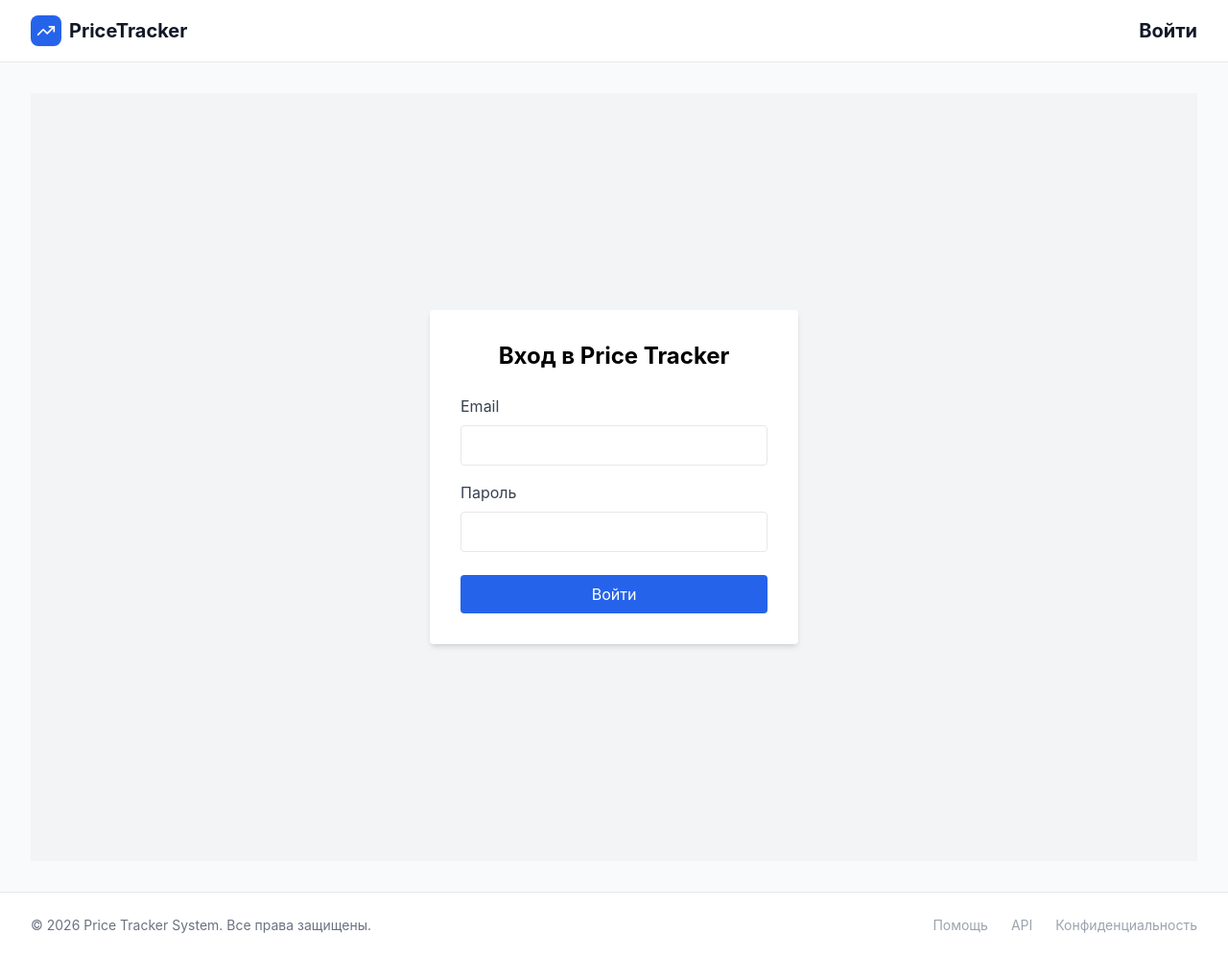
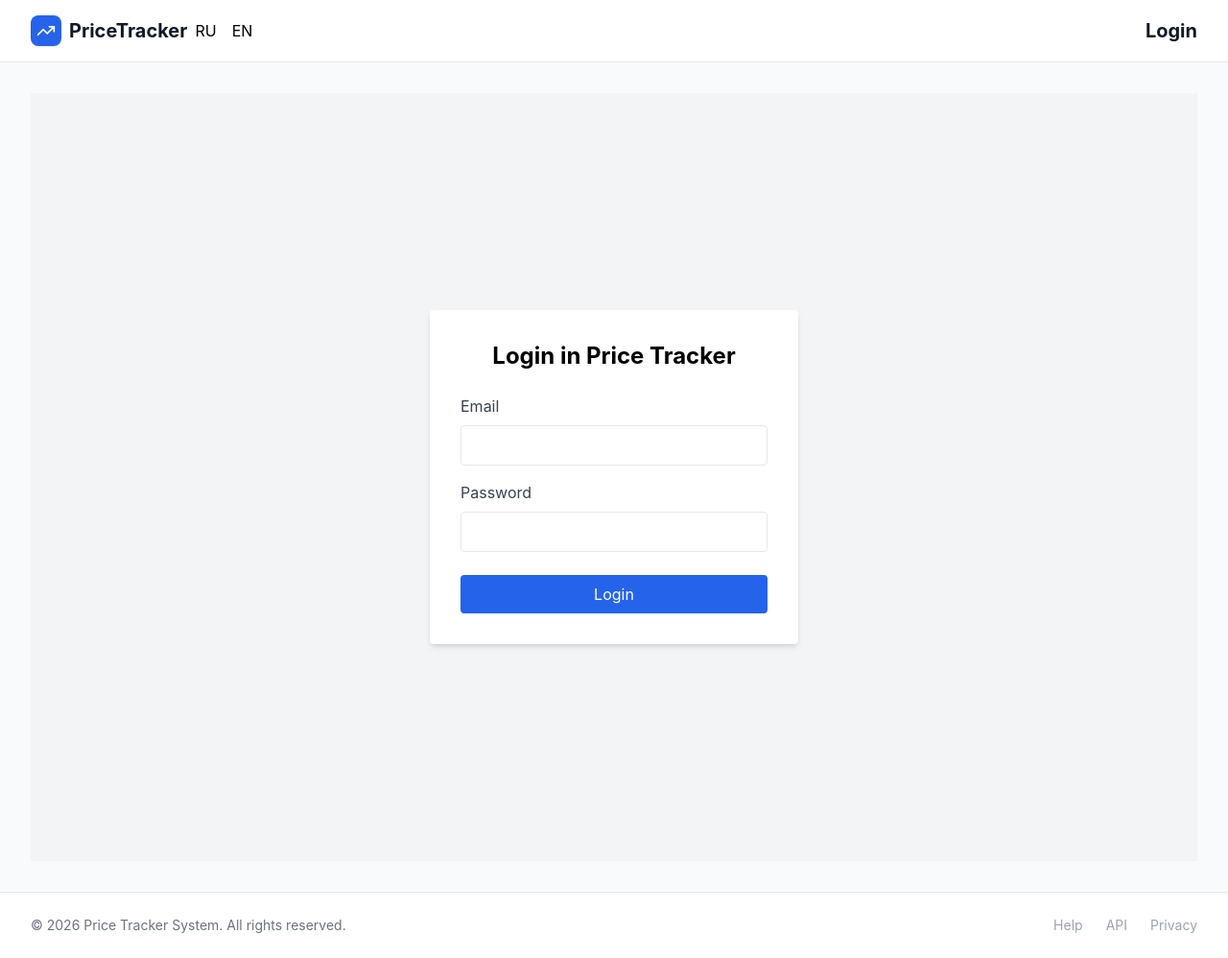
Before and after one commit to Maksym-dev/price-tracker-system, a React (Vite) app in the folder pts-ui/: page /login in a window 1280 px wide. Shown: the whole page at 96% size. Built offline with nearby package versions, Linux system fonts and the light colour scheme; no server answers.

Commit message:
[PTS UI] Localization for RU and EN languages implemented.

```diff
--- a/pts-ui/package.json
+++ b/pts-ui/package.json
@@ -14,9 +14,12 @@
     "@tanstack/react-query": "^5.0.0",
     "axios": "^1.6.0",
     "clsx": "^2.1.0",
+    "i18next": "^26.0.8",
+    "i18next-browser-languagedetector": "^8.2.1",
     "lucide-react": "^0.300.0",
     "react": "^18.2.0",
     "react-dom": "^18.2.0",
+    "react-i18next": "^17.0.6",
     "react-router-dom": "^6.x.x",
     "recharts": "^2.10.0",
     "tailwind-merge": "^2.2.0"
--- a/pts-ui/src/components/Layout.jsx
+++ b/pts-ui/src/components/Layout.jsx
@@ -1,8 +1,11 @@
 import React from 'react';
+import { useTranslation } from 'react-i18next';
 import { Bell, TrendingUp, Settings, Menu } from 'lucide-react';
 import Navbar from './Navbar'; // Импортируем Navbar
 
 const Layout = ({ children }) => {
+    const { t } = useTranslation();
+
     return (
         <div className="min-h-screen bg-gray-50 flex flex-col">
             {/* Вертикальная навигация или Шапка */}
@@ -19,12 +22,12 @@ const Layout = ({ children }) => {
             <footer className="bg-white border-t border-gray-200 py-6">
                 <div className="max-w-7xl mx-auto px-4 sm:px-6 lg:px-8 flex flex-col md:flex-row justify-between items-center gap-4">
                     <p className="text-sm text-gray-500">
-                        &copy; {new Date().getFullYear()} Price Tracker System. Все права защищены.
+                        &copy; {new Date().getFullYear()} Price Tracker System. {t('rights_footer')}
                     </p>
                     <div className="flex gap-6 text-sm text-gray-400">
-                        <a href="#" className="hover:text-blue-600">Помощь</a>
+                        <a href="#" className="hover:text-blue-600">{t('help_footer')}</a>
                         <a href="#" className="hover:text-blue-600">API</a>
-                        <a href="#" className="hover:text-blue-600">Конфиденциальность</a>
+                        <a href="#" className="hover:text-blue-600">{t('privacy_footer')}</a>
                     </div>
                 </div>
             </footer>
--- a/pts-ui/src/components/Navbar.jsx
+++ b/pts-ui/src/components/Navbar.jsx
@@ -1,10 +1,17 @@
 import React, { useState } from 'react';
 import { useNavigate, Link } from 'react-router-dom';
 import { useAuth } from '../context/AuthContext';
+import { useTranslation } from 'react-i18next';
 import { Bell, TrendingUp, Settings, Menu, X, User, LogOut } from 'lucide-react';
 
 const Navbar = () => {
   const [isMobileMenuOpen, setIsMobileMenuOpen] = useState(false);
+
+  const { i18n, t } = useTranslation();
+
+  const changeLanguage = (lng) => {
+    i18n.changeLanguage(lng);
+  };
 
   const { user, logout } = useAuth();
   const navigate = useNavigate();
@@ -27,18 +34,22 @@ const Navbar = () => {
               <span className="text-xl font-bold text-gray-900 sm:block">
                 PriceTracker
               </span>
+              <div className="flex gap-4">
+                <button onClick={() => changeLanguage('ru')} className="hover:underline">RU</button>
+                <button onClick={() => changeLanguage('en')} className="hover:underline">EN</button>
+              </div>
             </div>
 
             {user ? (
               <div className="hidden md:ml-8 md:flex md:space-x-4">
                 <a href="#" className="px-3 py-2 text-sm font-medium text-blue-600 border-b-2 border-blue-600">
-                  Дашборд
+                  {t('dashboard_title')}
                 </a>
                 <a href="#" className="px-3 py-2 text-sm font-medium text-gray-500 hover:text-gray-700 hover:border-gray-300 transition-colors">
-                  История цен
+                  {t('price_history_title')}
                 </a>
                 <a href="#" className="px-3 py-2 text-sm font-medium text-gray-500 hover:text-gray-700 hover:border-gray-300 transition-colors">
-                  Магазины
+                  {t('stores_title')}
                 </a>
               </div>
             ) : (
@@ -57,7 +68,7 @@ const Navbar = () => {
               <div className="hidden sm:flex items-center gap-3 pl-4 border-l border-gray-200">
                 <div className="text-right">
                   <p className="text-sm font-semibold text-gray-900 leading-none">John Doe</p>
-                  <p className="text-xs text-gray-500 mt-1">Premium Plan</p>
+                  <p className="text-xs text-gray-500 mt-1">john@example.com</p>
                 </div>
                 <div className="h-9 w-9 rounded-full bg-gradient-to-tr from-blue-600 to-indigo-600 flex items-center justify-center text-white shadow-md">
                   <User size={18} />
@@ -67,7 +78,7 @@ const Navbar = () => {
                   className="flex items-center gap-2 px-4 py-2 text-red-600 hover:bg-red-50 rounded-lg transition-colors"
                 >
                   <LogOut size={18} />
-                  <span>Logout</span>
+                  <span>{t('logout')}</span>
                 </button>
               </div>
 
@@ -84,7 +95,7 @@ const Navbar = () => {
           ) : (
               <div className="flex items-center gap-2 sm:gap-4">
                 <Link to="/login" className="hover:underline items-center text-xl font-bold text-gray-900 sm:block">
-                  Войти
+                  {t('login')}
                 </Link>
               </div>
           )}
@@ -95,9 +106,9 @@ const Navbar = () => {
       {user && isMobileMenuOpen && (
         <div className="md:hidden bg-white border-b border-gray-200 animate-in slide-in-from-top duration-200">
           <div className="px-2 pt-2 pb-3 space-y-1">
-            <a href="#" className="block px-3 py-2 rounded-md text-base font-medium bg-blue-50 text-blue-700">Дашборд</a>
-            <a href="#" className="block px-3 py-2 rounded-md text-base font-medium text-gray-500 hover:text-gray-900 hover:bg-gray-50">История цен</a>
-            <a href="#" className="block px-3 py-2 rounded-md text-base font-medium text-gray-500 hover:text-gray-900 hover:bg-gray-50">Магазины</a>
+            <a href="#" className="block px-3 py-2 rounded-md text-base font-medium bg-blue-50 text-blue-700">{t('dashboard_title')}</a>
+            <a href="#" className="block px-3 py-2 rounded-md text-base font-medium text-gray-500 hover:text-gray-900 hover:bg-gray-50">{t('price_history_title')}</a>
+            <a href="#" className="block px-3 py-2 rounded-md text-base font-medium text-gray-500 hover:text-gray-900 hover:bg-gray-50">{t('stores_title')}</a>
           </div>
           <div className="pt-4 pb-3 border-t border-gray-200">
             <div className="flex items-center px-4">
@@ -111,12 +122,12 @@ const Navbar = () => {
             </div>
             <div className="mt-3 px-2 space-y-1">
               <button className="w-full text-left px-3 py-2 rounded-md text-base font-medium text-gray-500 hover:text-gray-900 hover:bg-gray-50 flex items-center gap-2">
-                <Settings size={18} /> Настройки
+                <Settings size={18} /> {t('settings_title')}
               </button>
               <button
                 onClick={handleLogout}
                 className="w-full text-left px-3 py-2 rounded-md text-base font-medium text-red-600 hover:bg-red-50 flex items-center gap-2">
-                <LogOut size={18} /> Logout
+                <LogOut size={18} /> {t('logout')}
               </button>
             </div>
           </div>
--- a/pts-ui/src/components/PriceChart.jsx
+++ b/pts-ui/src/components/PriceChart.jsx
@@ -1,4 +1,5 @@
 import React from 'react';
+import { useTranslation } from 'react-i18next';
 import {
   AreaChart,
   Area,
@@ -10,11 +11,13 @@ import {
 } from 'recharts';
 
 const PriceChart = ({ data }) => {
+  const { t } = useTranslation();
+
   // Проверка на наличие данных
   if (!data || data.length === 0) {
     return (
       <div className="h-64 flex items-center justify-center bg-gray-50 rounded-lg border-2 border-dashed border-gray-200">
-        <p className="text-gray-400 text-sm">Нет данных для построения графика</p>
+        <p className="text-gray-400 text-sm">{t('no_data_for_chart')}</p>
       </div>
     );
   }
--- /dev/null
+++ b/pts-ui/src/i18n.js
@@ -0,0 +1,98 @@
+import i18n from 'i18next';
+import { initReactI18next } from 'react-i18next';
+import LanguageDetector from 'i18next-browser-languagedetector';
+
+// Файлы с переводами (можно вынести в отдельные JSON файлы)
+const resources = {
+  en: {
+    translation: {
+      "pts_ui_app_description": "Stay up-to-date with the best deals in real time",
+      "api_error": "Data not found or API error occurred",
+      "dashboard_title": "My Subscriptions",
+      "add_product": "Add Product",
+      "add_subscription": "Add subscription",
+      "select_product_title": "Choose product",
+      "loading": "Loading...",
+      "logout": "Logout",
+      "login": "Login",
+      "current_price": "Current Price",
+      "target_price": "Target Price",
+      "stores_title": "Stores",
+      "price_history_title": "Price history",
+      "settings_title": "Settings",
+      "back_pagination_button": "Back",
+      "page_title": "Page",
+      "page_of_title": "of",
+      "next_pagination_button": "Next",
+      "selected_url_title": "Selected URL",
+      "product_placeholder": "Click on the card above",
+      "target_price_reached": "Price reached",
+      "target_price_in_search": "In search",
+      "show_price_history": "View price history",
+      "rights_footer": "All rights reserved.",
+      "help_footer": "Help",
+      "privacy_footer": "Privacy",
+      "no_data_for_chart": "There is no data to plot the graph.",
+      "password_title": "Password",
+      "login_in_title": "Login in",
+      "back_to_subscriptions": "Back to subscriptions",
+      "price_report_description": "Detailed report on price changes over the last 30 days",
+      "min": "Minimum",
+      "max": "Maximum",
+      "difference": "Difference",
+      "chart_title": "Price dynamics"
+    }
+  },
+  ru: {
+    translation: {
+      "pts_ui_app_description": "Следите за лучшими предложениями в реальном времени",
+      "api_error": "Данные не найдены или произошла ошибка API",
+      "dashboard_title": "Мои подписки",
+      "add_product": "Добавить товар",
+      "add_subscription": "Добавить подписку",
+      "select_product_title": "Выберите товар",
+      "loading": "Загрузка...",
+      "logout": "Выйти",
+      "login": "Войти",
+      "current_price": "Текущая цена",
+      "target_price": "Целевая цена",
+      "stores_title": "Магазины",
+      "price_history_title": "История цен",
+      "settings_title": "Настройки",
+      "back_pagination_button": "Назад",
+      "page_title": "Страница",
+      "page_of_title": "из",
+      "next_pagination_button": "Вперед",
+      "selected_url_title": "Выбранный URL",
+      "product_placeholder": "Кликните на карточку выше",
+      "target_price_reached": "Цена достигнута",
+      "target_price_in_search": "В поиске",
+      "show_price_history": "Посмотреть историю цен",
+      "rights_footer": "Все права защищены.",
+      "help_footer": "Помощь",
+      "privacy_footer": "Конфиденциальность",
+      "no_data_for_chart": "Нет данных для построения графика",
+      "password_title": "Пароль",
+      "login_in_title": "Вход в",
+      "back_to_subscriptions": "Вернуться к подпискам",
+      "price_report_description": "Детальный отчет об изменении цены за последние 30 дней",
+      "min": "Минимум",
+      "max": "Максимум",
+      "difference": "Разница",
+      "chart_title": "Динамика стоимости"
+    }
+  }
+};
+
+i18n
+  .use(LanguageDetector) // Автоматическое определение языка браузера
+  .use(initReactI18next)
+  .init({
+    resources,
+    fallbackLng: 'en',
+    interpolation: {
+      escapeValue: false
+    }
+  });
+
+export default i18n;
--- a/pts-ui/src/index.jsx
+++ b/pts-ui/src/index.jsx
@@ -3,6 +3,7 @@ import ReactDOM from 'react-dom/client';
 import { QueryClient, QueryClientProvider } from '@tanstack/react-query';
 import App from './App';
 import './index.css'; // Подключение Tailwind CSS
+import './i18n'; // Импорт конфигурации локализации
 
 // Создаем клиент для управления кэшем и запросами
 const queryClient = new QueryClient({
--- a/pts-ui/src/pages/LoginPage.jsx
+++ b/pts-ui/src/pages/LoginPage.jsx
@@ -1,8 +1,11 @@
 import React, { useState } from 'react';
 import { useNavigate } from 'react-router-dom';
+import { useTranslation } from 'react-i18next';
 import { useAuth } from '../context/AuthContext';
 
 const LoginPage = () => {
+  const { t } = useTranslation();
+
   const [email, setEmail] = useState('');
   const [password, setPassword] = useState('');
   const { login } = useAuth();
@@ -17,7 +20,7 @@ const LoginPage = () => {
   return (
     <div className="min-h-screen flex items-center justify-center bg-gray-100">
       <div className="bg-white p-8 rounded shadow-md w-96">
-        <h2 className="text-2xl font-bold mb-6 text-center">Вход в Price Tracker</h2>
+        <h2 className="text-2xl font-bold mb-6 text-center">{t('login_in_title')} Price Tracker</h2>
         <form onSubmit={handleSubmit}>
           <div className="mb-4">
             <label className="block text-gray-700 mb-2">Email</label>
@@ -30,7 +33,7 @@ const LoginPage = () => {
             />
           </div>
           <div className="mb-6">
-            <label className="block text-gray-700 mb-2">Пароль</label>
+            <label className="block text-gray-700 mb-2">{t('password_title')}</label>
             <input
               type="password"
               className="w-full p-2 border rounded"
@@ -43,7 +46,7 @@ const LoginPage = () => {
             type="submit"
             className="w-full bg-blue-600 text-white py-2 rounded hover:bg-blue-700 transition"
           >
-            Войти
+            {t('login')}
           </button>
         </form>
       </div>
```
Also changed, not shown: pts-ui/src/components/AddProductForm.jsx (+11 -8 lines), pts-ui/src/components/ProductCard.jsx (+7 -4 lines), pts-ui/src/pages/Dashboard.jsx (+6 -3 lines), pts-ui/src/pages/ProductAnalytics.jsx (+10 -7 lines), 1 other file (tests, documents, lock files or other folders).
